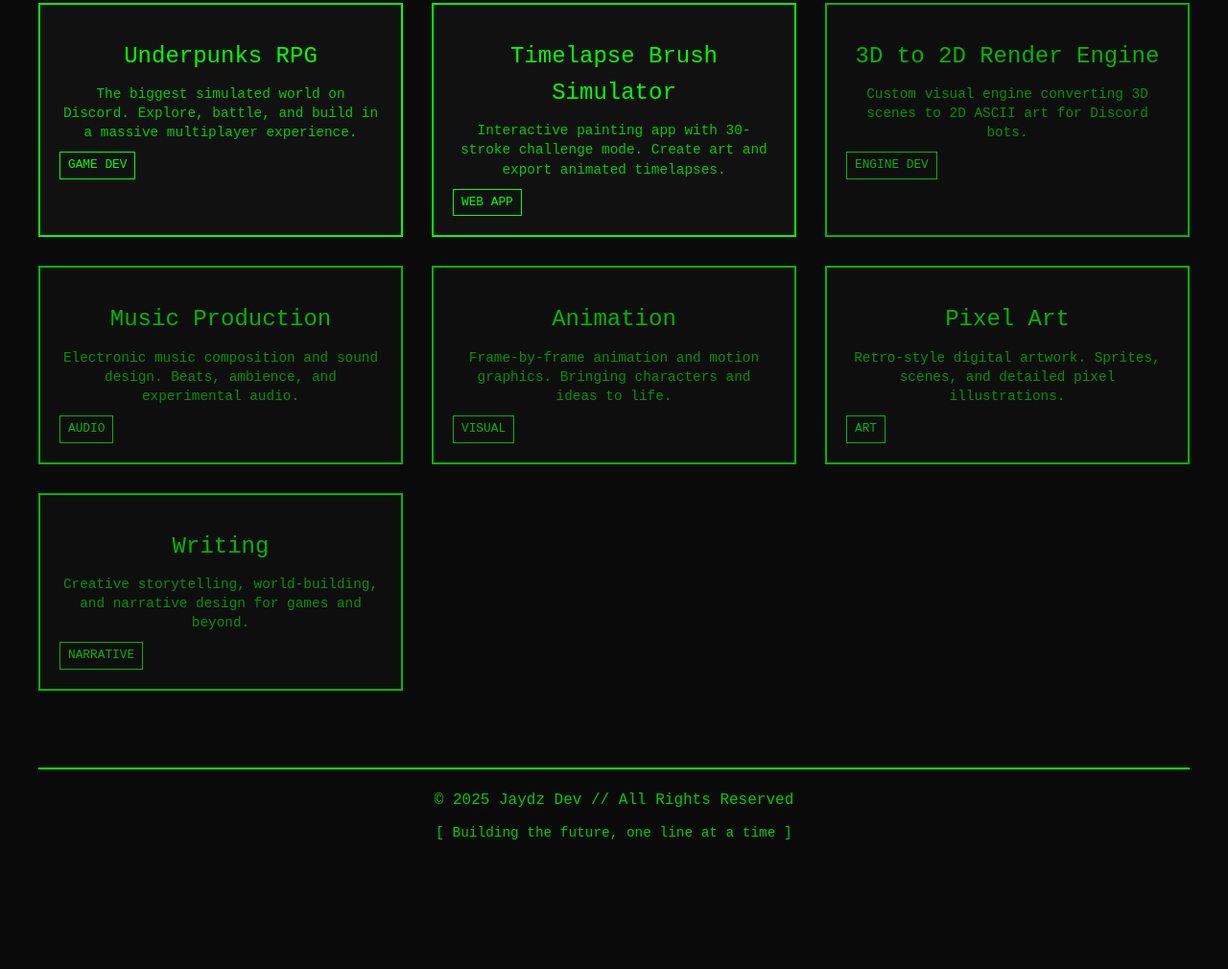
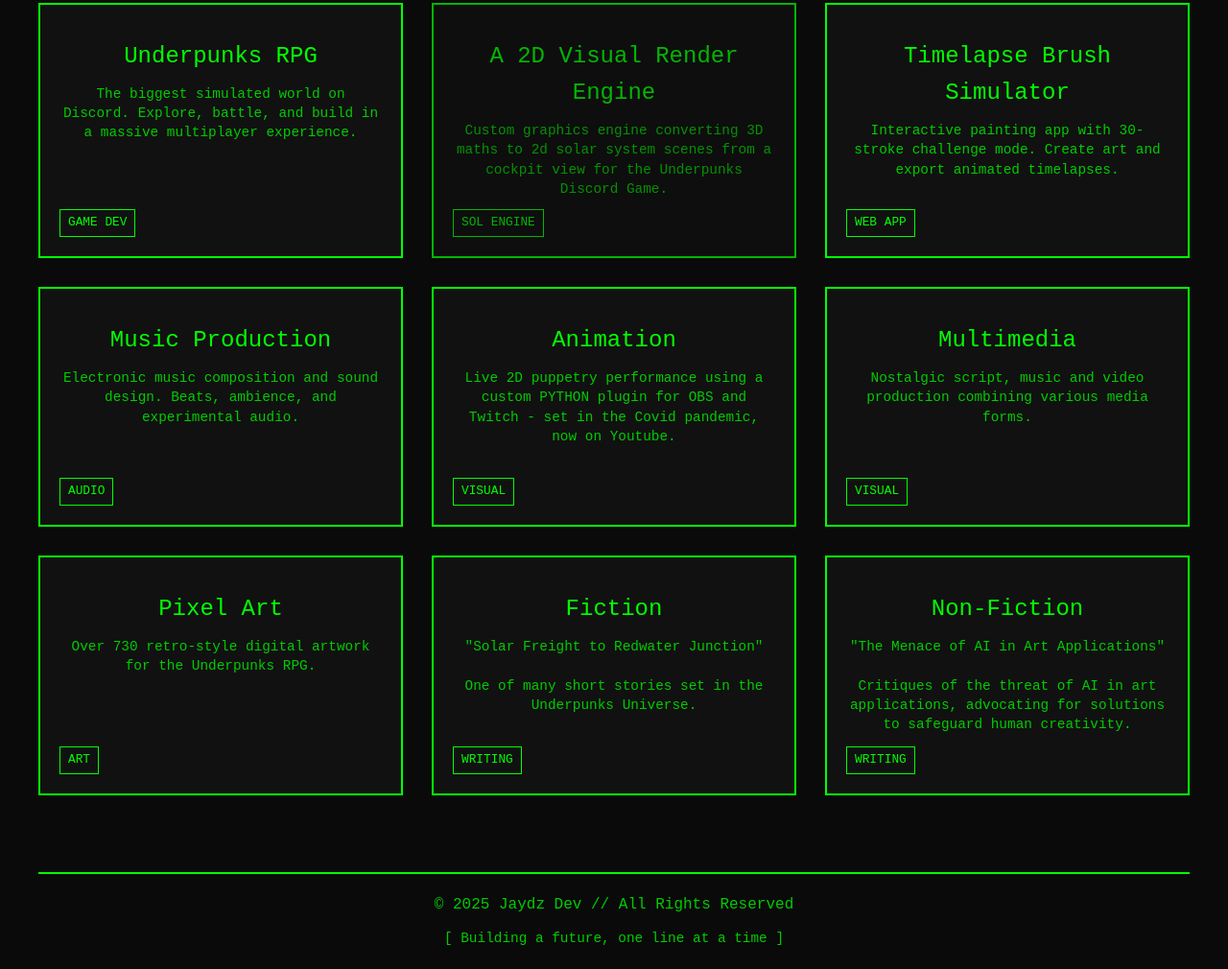
Before and after one commit to JaydzDev/Creative-Portfolio, a plain HTML site: page index.html in a window 1280 px wide. Shown: the part 277-1287 px from the top of the page at 96% size. Before the commit the page ends 1178 px from the top, so only its background shows below. Drawn offline with Linux system fonts and the light colour scheme.

Commit message:
Update project tags to bottom left corner and add SoundCloud link

```diff
--- a/index.html
+++ b/index.html
@@ -12,12 +12,12 @@
         h1 { font-size: 3em; margin-bottom: 10px; text-shadow: 0 0 10px #00ff00; }
         .subtitle { font-size: 1.2em; color: #00cc00; }
         .projects-grid { display: grid; grid-template-columns: repeat(auto-fit, minmax(300px, 1fr)); gap: 30px; padding: 20px 0; }
-        .project-card { background: #111; border: 2px solid #00ff00; padding: 20px; transition: all 0.3s ease; cursor: pointer; text-decoration: none; color: inherit; display: block; }
+        .project-card { background: #111; border: 2px solid #00ff00; padding: 20px; transition: all 0.3s ease; cursor: pointer; text-decoration: none; color: inherit; display: block; position: relative; min-height: 250px; }
         .project-card:hover { background: #1a1a1a; box-shadow: 0 0 20px #00ff00; transform: translateY(-5px); }
         .project-icon { font-size: 4em; text-align: center; margin-bottom: 15px; }
         .project-title { font-size: 1.5em; margin-bottom: 10px; color: #00ff00; text-align: center; }
-        .project-description { font-size: 0.9em; color: #00cc00; text-align: center; line-height: 1.4; }
-        .project-tag { display: inline-block; margin-top: 10px; padding: 3px 8px; border: 1px solid #00ff00; font-size: 0.8em; color: #00ff00; }
+        .project-description { font-size: 0.9em; color: #00cc00; text-align: center; line-height: 1.4; margin-bottom: 40px; }
+        .project-tag { display: inline-block; padding: 3px 8px; border: 1px solid #00ff00; font-size: 0.8em; color: #00ff00; position: absolute; bottom: 20px; left: 20px; }
         footer { text-align: center; margin-top: 60px; padding-top: 20px; border-top: 2px solid #00ff00; color: #00cc00; }
         .blink { animation: blink 1s infinite; }
         @keyframes blink { 0%, 50% { opacity: 1; } 51%, 100% { opacity: 0; } }
@@ -30,52 +30,64 @@
             <p class="subtitle">// Creative Coder & Digital Artist</p>
         </header>
         <div class="projects-grid">
-            <a href="https://discord.gg/underpunks" target="_blank" class="project-card">
+            <a href="https://discord.com/invite/ynU2gN4YGr" target="_blank" class="project-card">
                 <div class="project-icon"></div>
                 <div class="project-title">Underpunks RPG</div>
                 <div class="project-description">The biggest simulated world on Discord. Explore, battle, and build in a massive multiplayer experience.</div>
                 <div class="project-tag">GAME DEV</div>
             </a>
+            <div class="project-card" style="cursor: default; opacity: 0.7;">
+                <div class="project-icon"></div>
+                <div class="project-title">A 2D Visual Render Engine</div>
+                <div class="project-description">Custom graphics engine converting 3D maths to 2d solar system scenes from a cockpit view for the Underpunks Discord Game.</div>
+                <div class="project-tag">SOL ENGINE</div>
+            </div>
             <a href="timelapse-brush/index.html" class="project-card">
                 <div class="project-icon"></div>
                 <div class="project-title">Timelapse Brush Simulator</div>
                 <div class="project-description">Interactive painting app with 30-stroke challenge mode. Create art and export animated timelapses.</div>
                 <div class="project-tag">WEB APP</div>
             </a>
-            <div class="project-card" style="cursor: default; opacity: 0.7;">
-                <div class="project-icon"></div>
-                <div class="project-title">3D to 2D Render Engine</div>
-                <div class="project-description">Custom visual engine converting 3D scenes to 2D ASCII art for Discord bots.</div>
-                <div class="project-tag">ENGINE DEV</div>
-            </div>
-            <div class="project-card" style="cursor: default; opacity: 0.7;">
+            <a href="https://soundcloud.com/jaydzdeveraux" target="_blank" class="project-card">
                 <div class="project-icon"></div>
                 <div class="project-title">Music Production</div>
                 <div class="project-description">Electronic music composition and sound design. Beats, ambience, and experimental audio.</div>
                 <div class="project-tag">AUDIO</div>
-            </div>
-            <div class="project-card" style="cursor: default; opacity: 0.7;">
+            </a>
+            <a href="https://youtu.be/u_A38WPQ4Pg" class="project-card">
                 <div class="project-icon"></div>
                 <div class="project-title">Animation</div>
-                <div class="project-description">Frame-by-frame animation and motion graphics. Bringing characters and ideas to life.</div>
+                <div class="project-description">Live 2D puppetry performance using a custom PYTHON plugin for OBS and Twitch - set in the Covid pandemic, now on Youtube.</div>
                 <div class="project-tag">VISUAL</div>
-            </div>
-            <div class="project-card" style="cursor: default; opacity: 0.7;">
+            </a>
+            <a href="https://www.youtube.com/watch?v=aaIaVLivrEQ" class="project-card">
+                <div class="project-icon"></div>
+                <div class="project-title">Multimedia</div>
+                <div class="project-description">Nostalgic script, music and video production combining various media forms.</div>
+                <div class="project-tag">VISUAL</div>
+            </a>
+            <a href="https://www.instagram.com/jaydzdev/" class="project-card">
                 <div class="project-icon"></div>
                 <div class="project-title">Pixel Art</div>
-                <div class="project-description">Retro-style digital artwork. Sprites, scenes, and detailed pixel illustrations.</div>
+                <div class="project-description">Over 730 retro-style digital artwork for the Underpunks RPG.</div>
                 <div class="project-tag">ART</div>
-            </div>
-            <div class="project-card" style="cursor: default; opacity: 0.7;">
+            </a>
+            <a href="https://underpunks.medium.com/solar-freight-to-redwater-junction-b8138c9a6324" class="project-card">
                 <div class="project-icon"></div>
-                <div class="project-title">Writing</div>
-                <div class="project-description">Creative storytelling, world-building, and narrative design for games and beyond.</div>
-                <div class="project-tag">NARRATIVE</div>
-            </div>
+                <div class="project-title">Fiction</div>
+                <div class="project-description">"Solar Freight to Redwater Junction" <br><br>One of many short stories set in the Underpunks Universe.</div>
+                <div class="project-tag">WRITING</div>
+            </a>
+            <a href="https://medium.com/@underpunks/the-menace-of-ai-in-art-applications-795fde062591" class="project-card">
+                <div class="project-icon"></div>
+                <div class="project-title">Non-Fiction</div>
+                <div class="project-description">"The Menace of AI in Art Applications" <br><br>Critiques of the threat of AI in art applications, advocating for solutions to safeguard human creativity.</div>
+                <div class="project-tag">WRITING</div>
+            </a>
         </div>
         <footer>
             <p>&copy; 2025 Jaydz Dev // All Rights Reserved</p>
-            <p style="margin-top: 10px; font-size: 0.9em;">[ Building the future, one line at a time ]</p>
+            <p style="margin-top: 10px; font-size: 0.9em;">[ Building a future, one line at a time ]</p>
         </footer>
     </div>
 </body>
```
